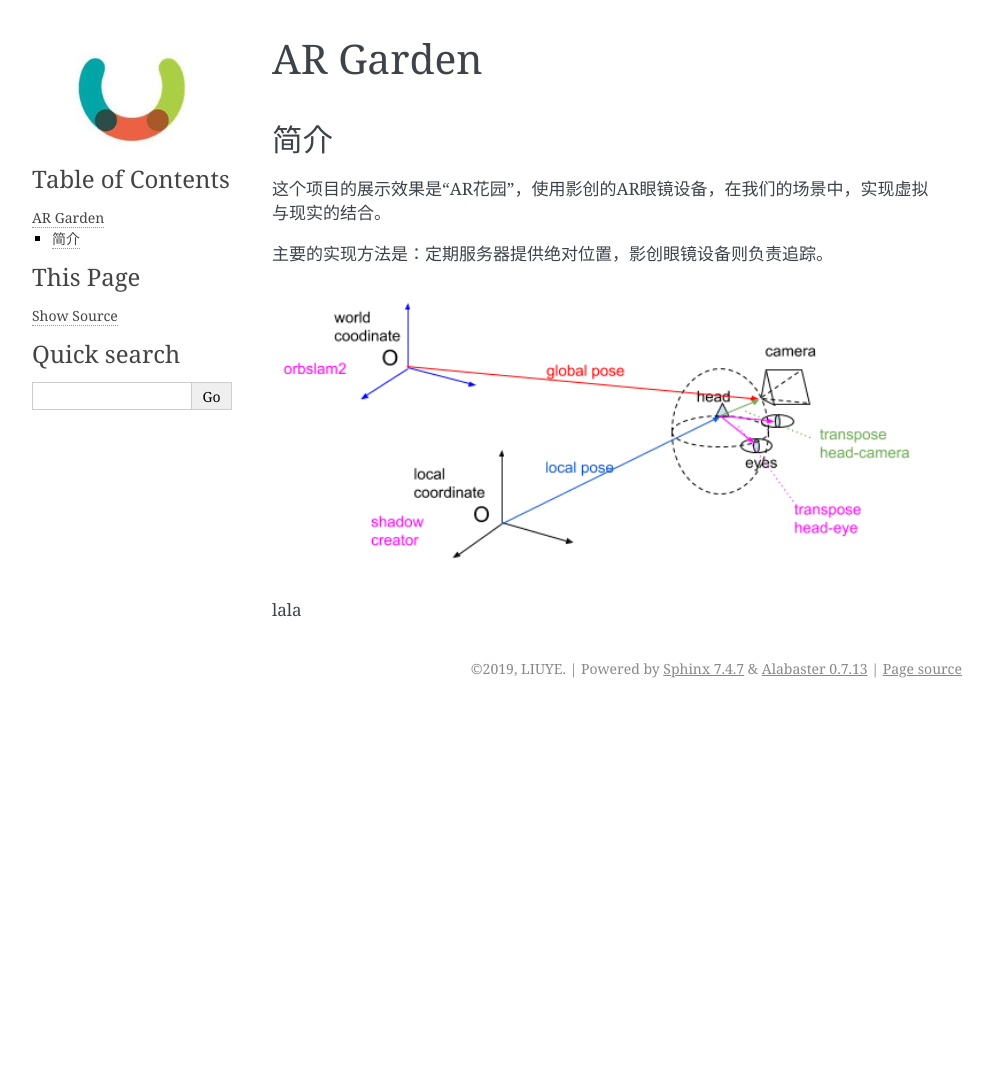
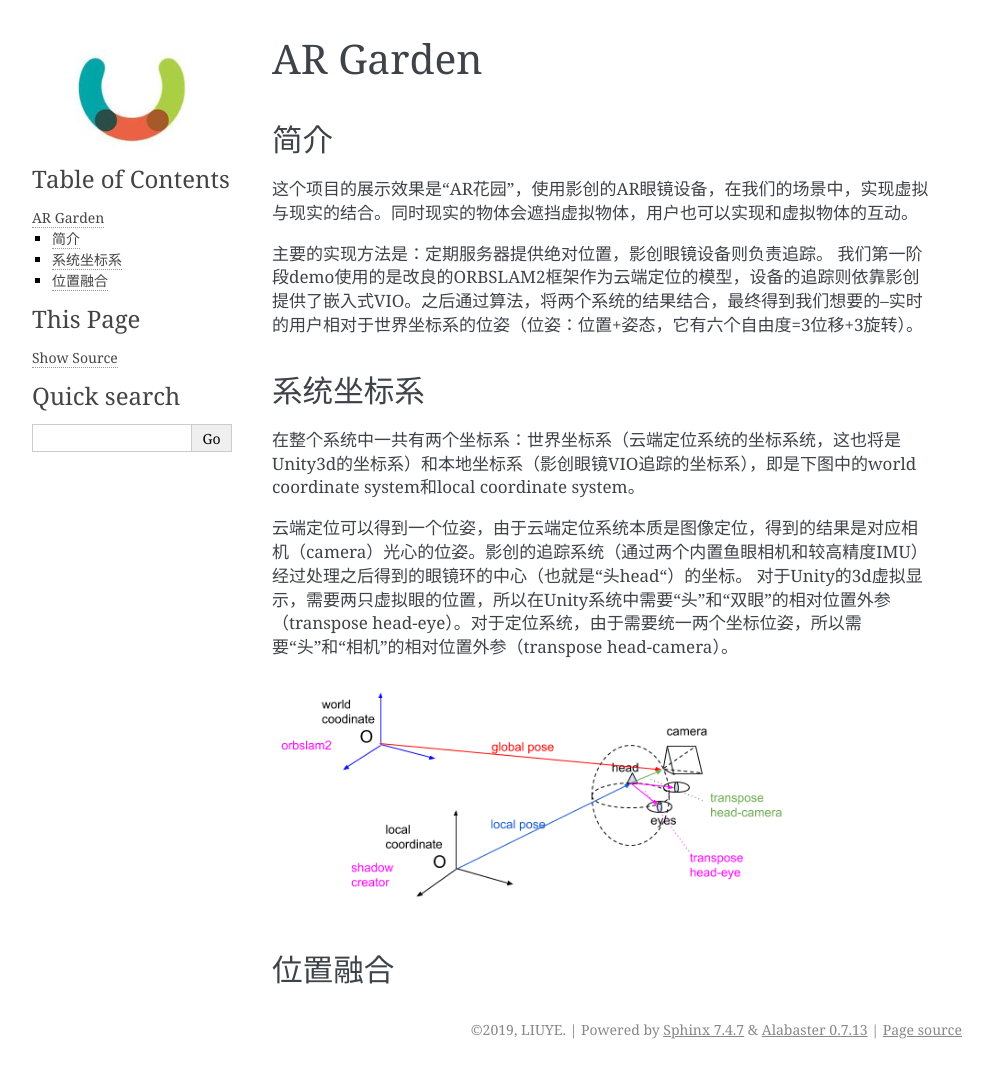
Before and after one commit to gggliuye/VIO, a Sphinx documentation site: the page built from docs/UnitySc/unityShadowCreator.rst, in a window 1280 px wide. Shown: the whole page, without its empty margins (148-1141 px from the left). Built offline with Sphinx 7.4.7, drawn with Linux system fonts in a browser that asks for light colours; before the commit the page ends 900 px from its top, so only the background shows below that.

Commit message:
Update unityShadowCreator.rst

```diff
--- a/docs/UnitySc/unityShadowCreator.rst
+++ b/docs/UnitySc/unityShadowCreator.rst
@@ -4,12 +4,22 @@ AR Garden
 简介
 --------------
 
-这个项目的展示效果是“AR花园”，使用影创的AR眼镜设备，在我们的场景中，实现虚拟与现实的结合。
+这个项目的展示效果是“AR花园”，使用影创的AR眼镜设备，在我们的场景中，实现虚拟与现实的结合。同时现实的物体会遮挡虚拟物体，用户也可以实现和虚拟物体的互动。
 
 主要的实现方法是：定期服务器提供绝对位置，影创眼镜设备则负责追踪。
+我们第一阶段demo使用的是改良的ORBSLAM2框架作为云端定位的模型，设备的追踪则依靠影创提供了嵌入式VIO。之后通过算法，将两个系统的结果结合，最终得到我们想要的--实时的用户相对于世界坐标系的位姿（位姿：位置+姿态，它有六个自由度=3位移+3旋转）。
+
+
+系统坐标系
+----------------
+在整个系统中一共有两个坐标系：世界坐标系（云端定位系统的坐标系统，这也将是Unity3d的坐标系）和本地坐标系（影创眼镜VIO追踪的坐标系），即是下图中的world coordinate system和local coordinate system。
+
+云端定位可以得到一个位姿，由于云端定位系统本质是图像定位，得到的结果是对应相机（camera）光心的位姿。影创的追踪系统（通过两个内置鱼眼相机和较高精度IMU）经过处理之后得到的眼镜环的中心（也就是“头head“）的坐标。
+对于Unity的3d虚拟显示，需要两只虚拟眼的位置，所以在Unity系统中需要“头”和“双眼”的相对位置外参（transpose head-eye）。对于定位系统，由于需要统一两个坐标位姿，所以需要“头”和“相机”的相对位置外参（transpose head-camera）。
 
 .. image:: pic1.png
-   :width: 100%
+   :width: 80%
 
 
-lala
+位置融合
+--------------------
```
